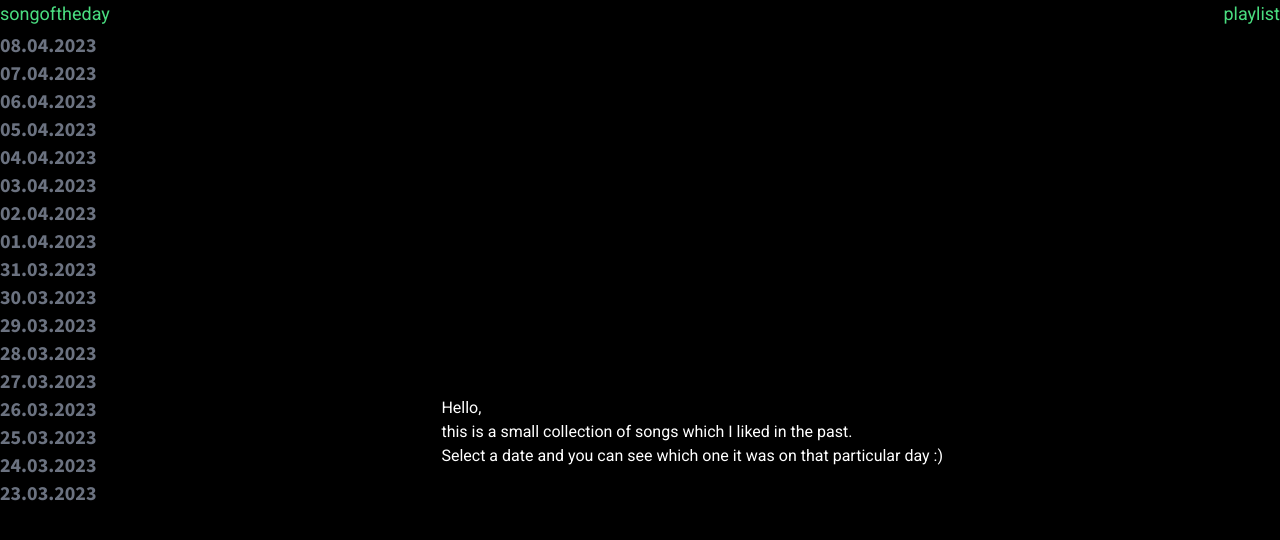
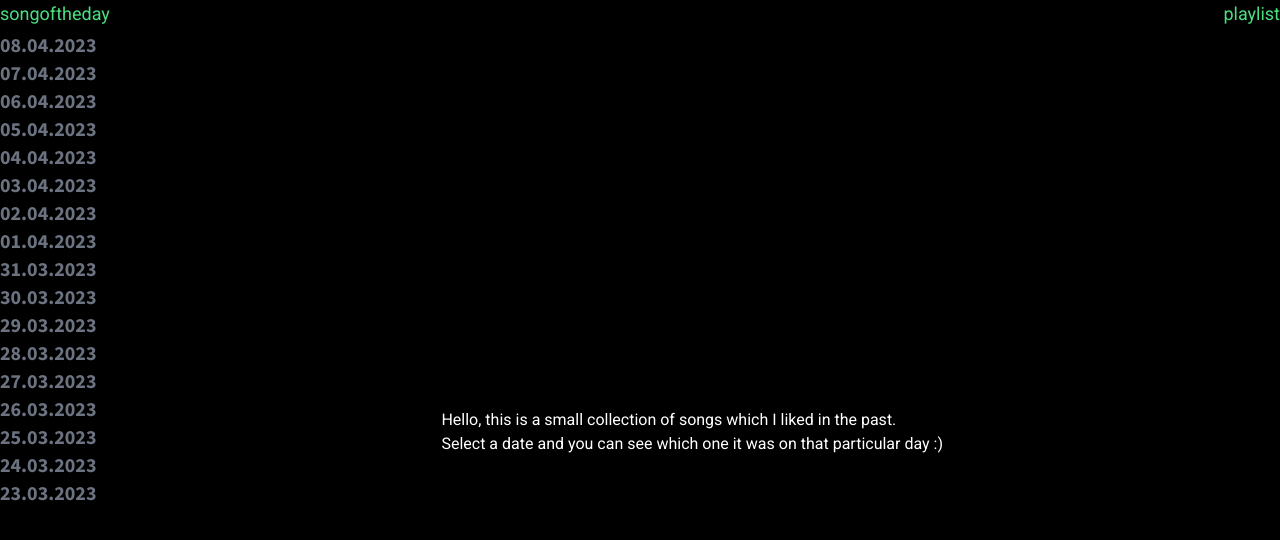
Before and after one commit to olvr-me/songoftheday, a Next.js app: page / in a window 1280 px wide. Shown: the top 540 px of the page. Built offline with nearby package versions, Linux system fonts and the light colour scheme.

Commit message:
Changed default text

```diff
--- a/app/page.tsx
+++ b/app/page.tsx
@@ -3,8 +3,7 @@ export default async function Page() {
   return (
     <main>
       <div>
-        <h1>Hello,</h1>
-        <p>this is a small collection of songs which I liked in the past.</p>
+        <p>Hello, this is a small collection of songs which I liked in the past.</p>
         <p>Select a date and you can see which one it was on that particular day :)</p>
       </div>
     </main>
```
